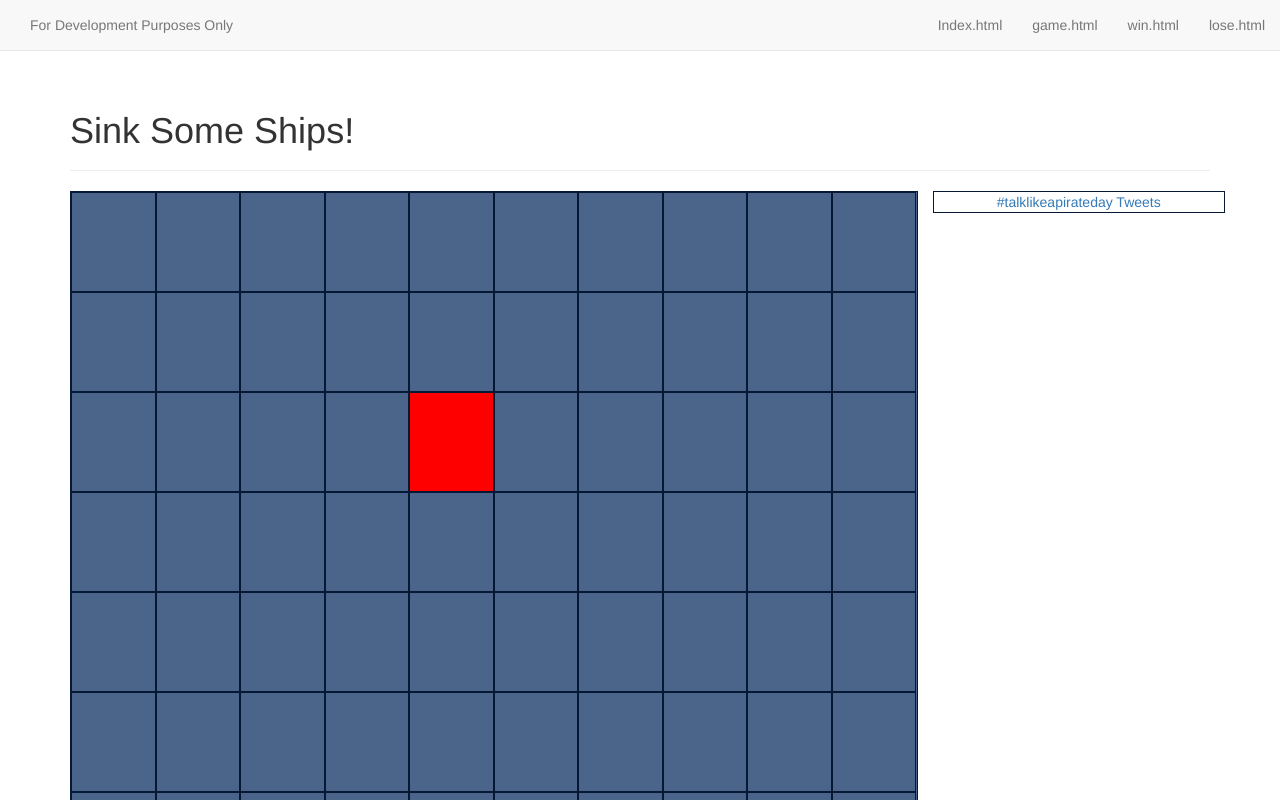
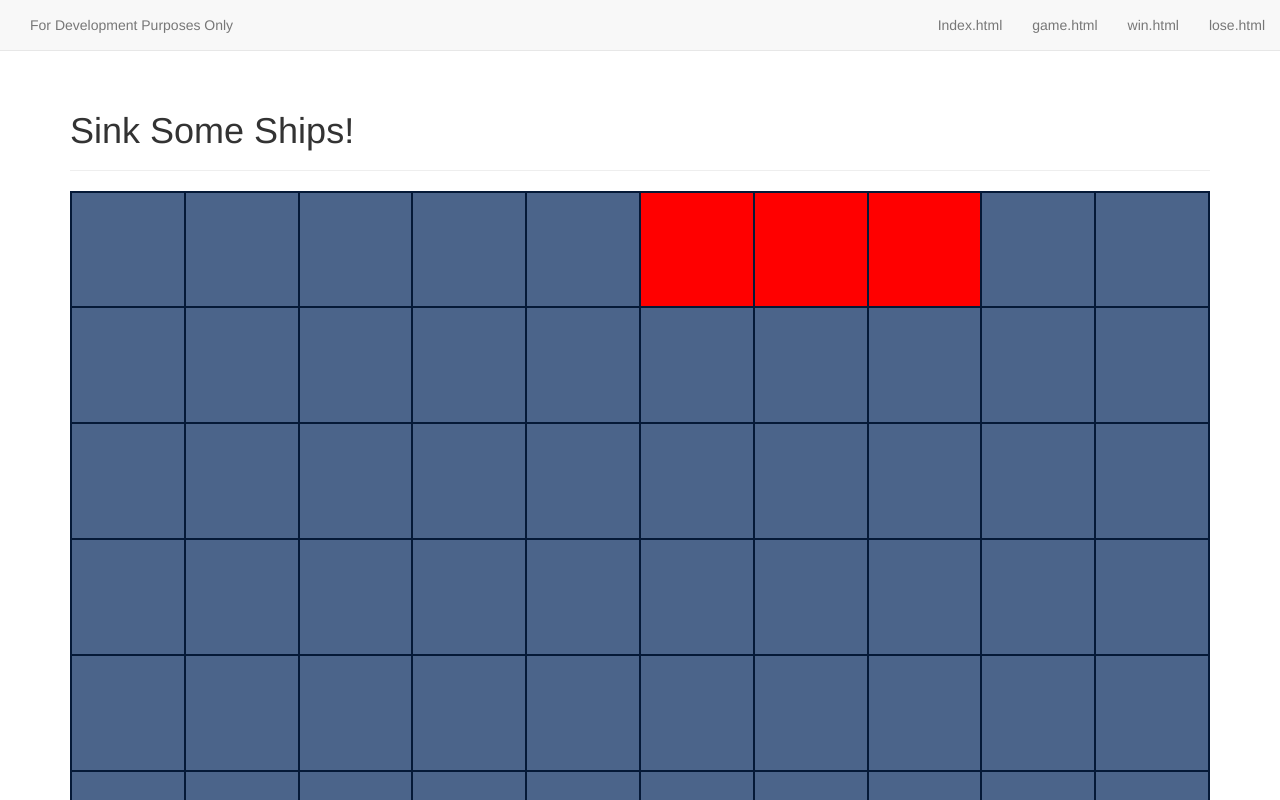
Before and after one commit to nicoson21/battleshipGame, a plain HTML site: page game.html in a window 1280 px wide. Shown: the top 800 px of the page. Drawn offline with nearby package versions, Linux system fonts and the light colour scheme.

Commit message:
shapes on board and moving randomly! and not appearing if they do not fit entirely on the board!

```diff
--- a/game.html
+++ b/game.html
@@ -39,14 +39,14 @@
         <h1>Sink Some Ships! <small></small></h1>
       </div>
       <div class="row">
-        <div class="col-md-9 text-center">
+        <div class="col-md-12 text-center">
           <div class="atlanticOcean"></div>
         </div>
-        <div class="col-md-3 text-center twitterBox">
+        <!-- <div class="col-md-3 text-center twitterBox">
           <a class="twitter-timeline" href="https://twitter.com/hashtag/talklikeapirateday" data-widget-id="707648642568433664">#talklikeapirateday Tweets</a>
           <script>!function(d,s,id){var js,fjs=d.getElementsByTagName(s)[0],p=/^http:/.test(d.location)?'http':'https';if(!d.getElementById(id)){js=d.createElement(s);js.id=id;js.src=p+"://platform.twitter.com/widgets.js";fjs.parentNode.insertBefore(js,fjs);}}(document,"script","twitter-wjs");
           </script>
-        </div>
+        </div> -->
       </div>
       <div class="row">
       <hr/>
--- a/script.js
+++ b/script.js
@@ -23,18 +23,28 @@ for (var i = 0; i < 10; i++) {
     shipPlacement[i][j] = 0;
     gameSquare.className = 'gameSquare';
     gameSquare.id = 'square' + j + i;
-    console.log(gameSquare.id);
+    // console.log(gameSquare.id);
   }
 }
-var x = 4;
-var y = 2;
-var hit = shipPlacement;
-hit[x][y] = 1;
 
-var $square = $('#square' + x + y);
-console.log($square.css('backgroundColor', 'red'));
+var x = Math.floor(Math.random() * 10);
+var y = Math.floor(Math.random() * 10);
+console.log('square' + x + y);
+// var hit = shipPlacement;
+// shipPlacement[x][y] = 1;
+// shipPlacement[x+1][y] = 1;
+var shipLength = 2;
+//when ship is horizontal
+for (var i = 0; i < shipLength+1; i++) {
+  if((x + shipLength < 10)){
+  var $square = $('#square' + (x+i) + (y));
+  $square.css('backgroundColor', 'red');
+} else{ console.log('did not fit on page')}
+}
+// var $square = $('#square' + x + y);
+// $square.css('backgroundColor', 'red');
 // .style.backgroundColor = 'red';
-console.log(shipPlacement);
+// console.log(shipPlacement);
 
 //constructor function to build ships
 
```
Also changed, not shown: index.html (+6 -0 lines).
